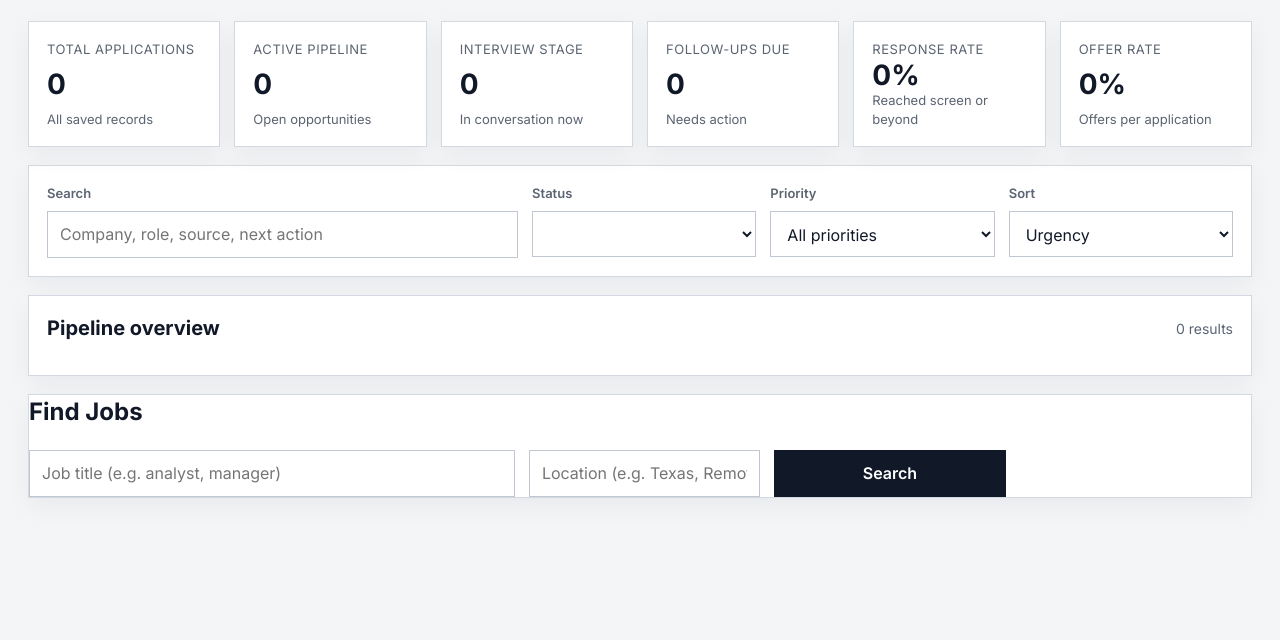
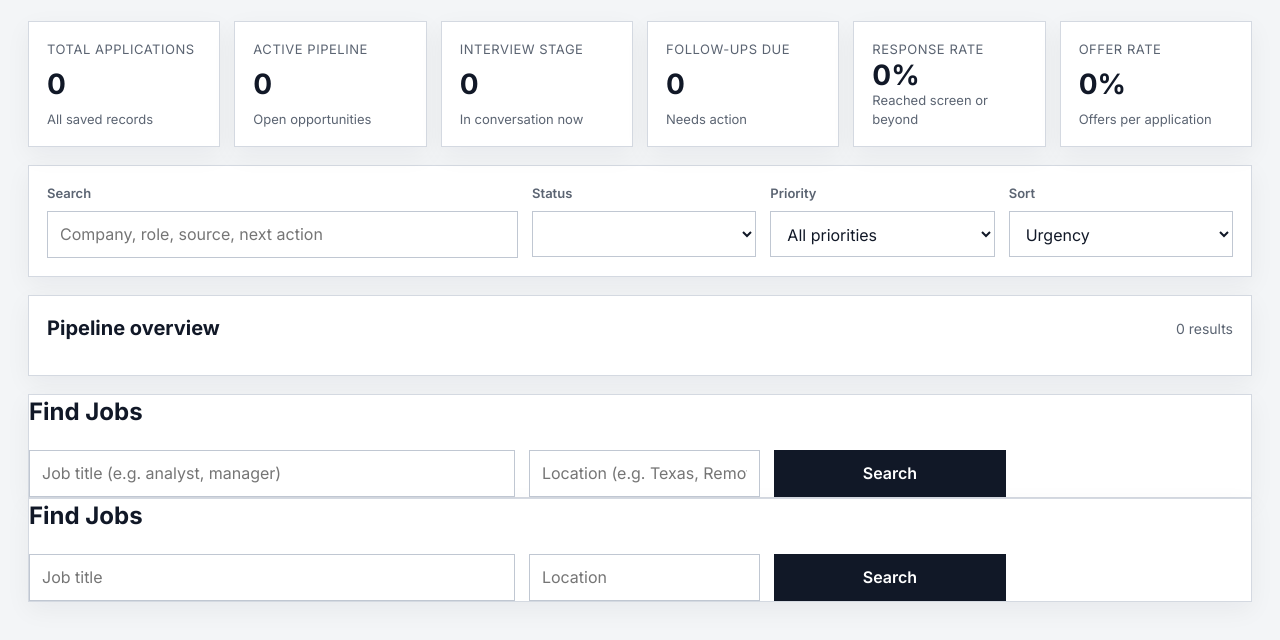
Before and after one commit to smiln32/job-application-tracker, a plain HTML site: page index.html in a window 1280 px wide. Shown: the part 124-764 px from the top of the page. Drawn offline with Linux system fonts and the light colour scheme.

Commit message:
Add job search section to index.html

```diff
--- a/index.html
+++ b/index.html
@@ -111,6 +111,18 @@
   <div id="jobResults" class="cards-grid"></div>
 </section>
 
+    <section class="panel">
+  <h2>Find Jobs</h2>
+
+  <div class="controls-grid">
+    <input id="jobQuery" placeholder="Job title">
+    <input id="jobLocation" placeholder="Location">
+    <button id="searchJobsBtn" class="btn btn-primary">Search</button>
+  </div>
+
+  <div id="jobResults" class="cards-grid"></div>
+</section>
+
     <section id="cardsContainer" class="cards-grid"></section>
   </div>
 
```
